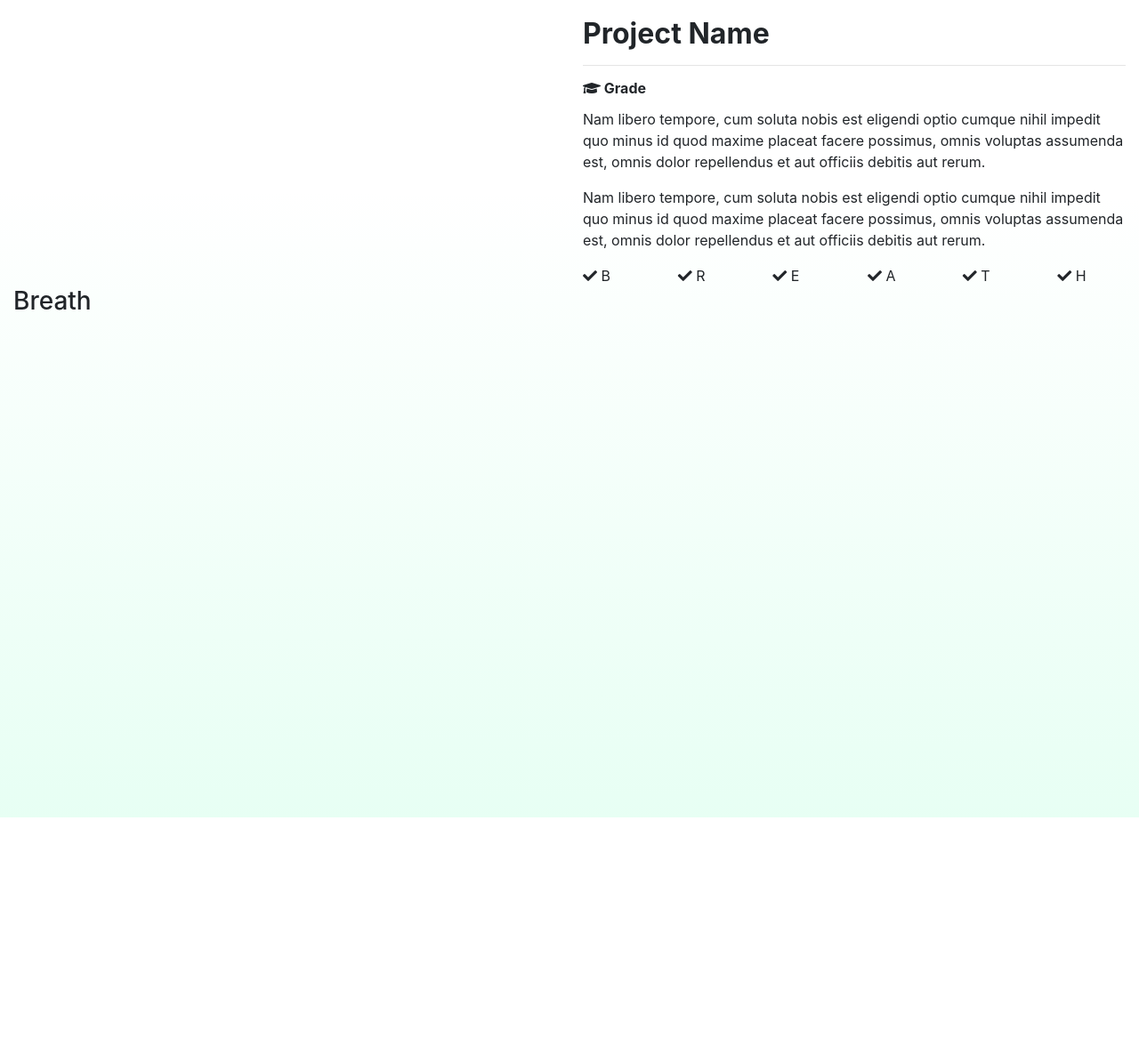
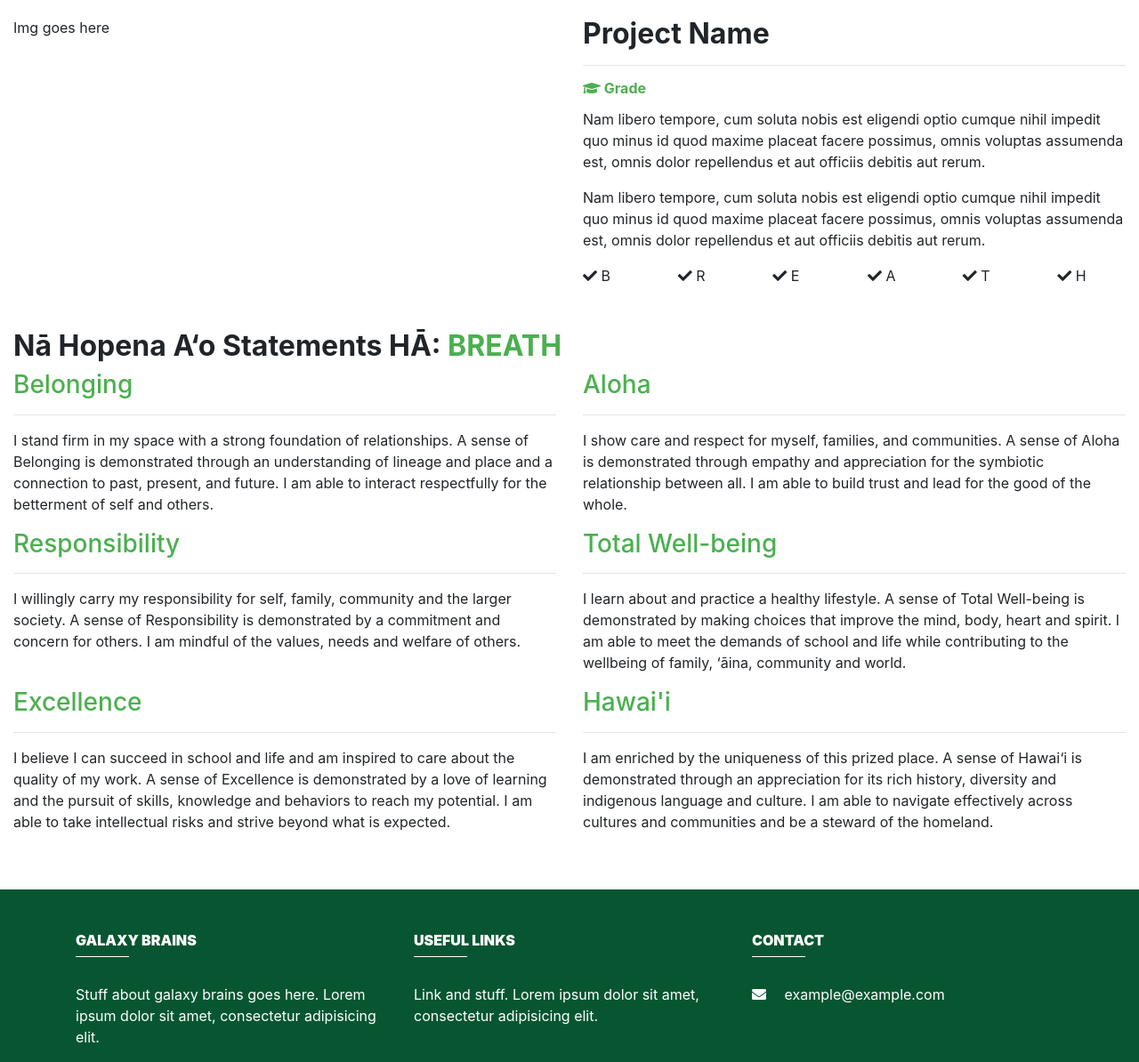
Before and after one commit to HACC2019/galaxy-brains, a Django app: page /projectPage/ in a window 1280 px wide. Shown: the part 56-1250 px from the top of the page at 89% size. Before the commit the page ends 975 px from the top, so only its background shows below. Run offline with Django 3.2, Linux system fonts and the light colour scheme; some libraries are stand-ins or nearby versions; some web fonts are replaced.

Commit message:
Worked on breath and footer

```diff
--- a/src/constellation/static/style.css
+++ b/src/constellation/static/style.css
@@ -1,9 +1,11 @@
 #mainNav {
   background-color: #085631;
   font-family: Podkova, Serif;
-
 }
 
+.light-green {
+  color: #4caf50;
+}
 
 .sign-in-box {
   padding-top: 15px;
@@ -128,3 +130,12 @@ background-color: white;
   margin-bottom: 0px;
   background: linear-gradient(0.4deg, rgba(202, 255, 230, 0.45) 0.33%, rgba(192, 254, 224, 0) 77.73%);
 }
+
+footer {
+  background-color: #085631;
+}
+
+.text-white {
+  color: white;
+  border-color: white;
+}
--- a/src/constellation/templates/project_page.html
+++ b/src/constellation/templates/project_page.html
@@ -1,11 +1,12 @@
-
 {% extends 'base.html' %}
 {% block content %}
 <main>
   <section>
-    <div class="container-fluid create-page-form" style="margin-top: 75px ">
+    <div class="container-fluid" style="margin-top: 75px ">
       <div class="row">
         <div class="col-6">
+          <!-- <img src=""> -->
+          <p>Img goes here</p>
         </div>
         <div class="col-6">
           <h2 class="font-weight-bold green-font">Project Name</h2>
@@ -45,10 +46,104 @@
       </div>
       <div class="row">
         <div class="col">
-          <h3 class="light-green">Breath</h3>
+          <h2 class="font-weight-bold mt-5">Nā Hopena A‘o Statements
+            HĀ: <span class="light-green">BREATH</span></h2>
+        </div>
+      </div>
+      <div class="row">
+        <div class="col-6">
+          <h3 class="light-green">Belonging</h3>
+          <hr>
+          <p>I stand firm in my space with a strong foundation of
+            relationships. A sense of Belonging is demonstrated through
+            an understanding of lineage and place and a connection to
+            past, present, and future. I am able to interact respectfully for
+            the betterment of self and others.</p>
+        </div>
+        <div class="col-6">
+          <h3 class="light-green">Aloha</h3>
+          <hr>
+          <p>I show care and respect for myself, families, and
+            communities. A sense of Aloha is demonstrated through
+            empathy and appreciation for the symbiotic relationship
+            between all. I am able to build trust and lead for the good of
+            the whole.</p>
+        </div>
+      </div>
+      <div class="row">
+        <div class="col-6">
+          <h3 class="light-green">Responsibility</h3>
+          <hr>
+          <p>I willingly carry my responsibility for self, family, community
+            and the larger society. A sense of Responsibility is
+            demonstrated by a commitment and concern for others. I am
+            mindful of the values, needs and welfare of others.</p>
+        </div>
+        <div class="col-6">
+          <h3 class="light-green">Total Well-being</h3>
+          <hr>
+          <p>I learn about and practice a healthy lifestyle. A sense of
+            Total Well-being is demonstrated by making choices that
+            improve the mind, body, heart and spirit. I am able to meet
+            the demands of school and life while contributing to the wellbeing of family, ‘āina, community and world.</p>
+        </div>
+      </div>
+      <div class="row">
+        <div class="col-6">
+          <h3 class="light-green">Excellence</h3>
+          <hr>
+          <p>I believe I can succeed in school and life and am inspired to
+            care about the quality of my work. A sense of Excellence is
+            demonstrated by a love of learning and the pursuit of skills,
+            knowledge and behaviors to reach my potential. I am able to
+            take intellectual risks and strive beyond what is expected.</p>
+        </div>
+        <div class="col-6">
+          <h3 class="light-green">Hawai'i</h3>
+          <hr>
+          <p>I am enriched by the uniqueness of this prized place. A
+            sense of Hawai‘i is demonstrated through an appreciation
+            for its rich history, diversity and indigenous language and
+            culture. I am able to navigate effectively across cultures and
+            communities and be a steward of the homeland.</p>
         </div>
       </div>
     </div>
   </section>
 </main>
+<footer>
+  <div class="container mt-5 text-white">
+    <div class="row">
+      <div class="col mt-5">
+        <h6 class="text-uppercase font-weight-bold">
+          <strong class="text-white">Galaxy Brains</strong>
+        </h6>
+        <hr class="text-white accent-2 mb-4 mt-0 d-inline-block mx-auto" style="width: 60px;">
+        <p>
+          Stuff about galaxy brains goes here. Lorem ipsum dolor sit
+          amet, consectetur adipisicing elit.
+        </p>
+      </div>
+      <div class="col mt-5">
+        <h6 class="text-uppercase font-weight-bold">
+          <strong class="text-white">Useful Links</strong>
+        </h6>
+        <hr class="text-white accent-2 mb-4 mt-0 d-inline-block mx-auto" style="width: 60px;">
+        <p>
+          Link and stuff. Lorem ipsum dolor sit
+          amet, consectetur adipisicing elit.
+        </p>
+      </div>
+      <div class="col mt-5">
+        <h6 class="text-uppercase font-weight-bold">
+          <strong class="text-white">Contact</strong>
+        </h6>
+        <hr class="text-white accent-2 mb-4 mt-0 d-inline-block mx-auto" style="width: 60px;">
+        <p>
+          <i class="fa fa-envelope mr-3"></i> example@example.com
+        </p>
+      </div>
+    </div>
+  </div>
+</footer>
 {% endblock %}
```
